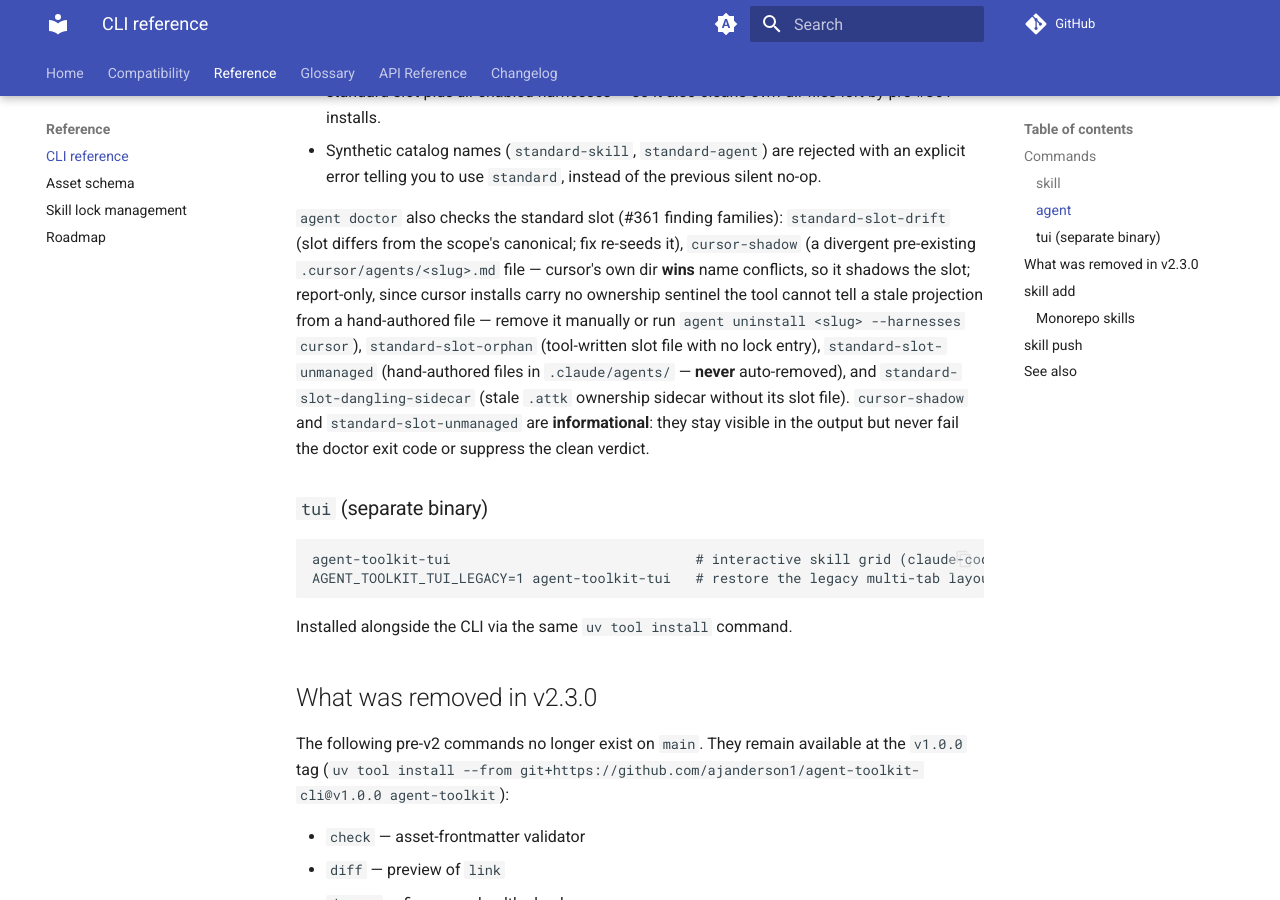
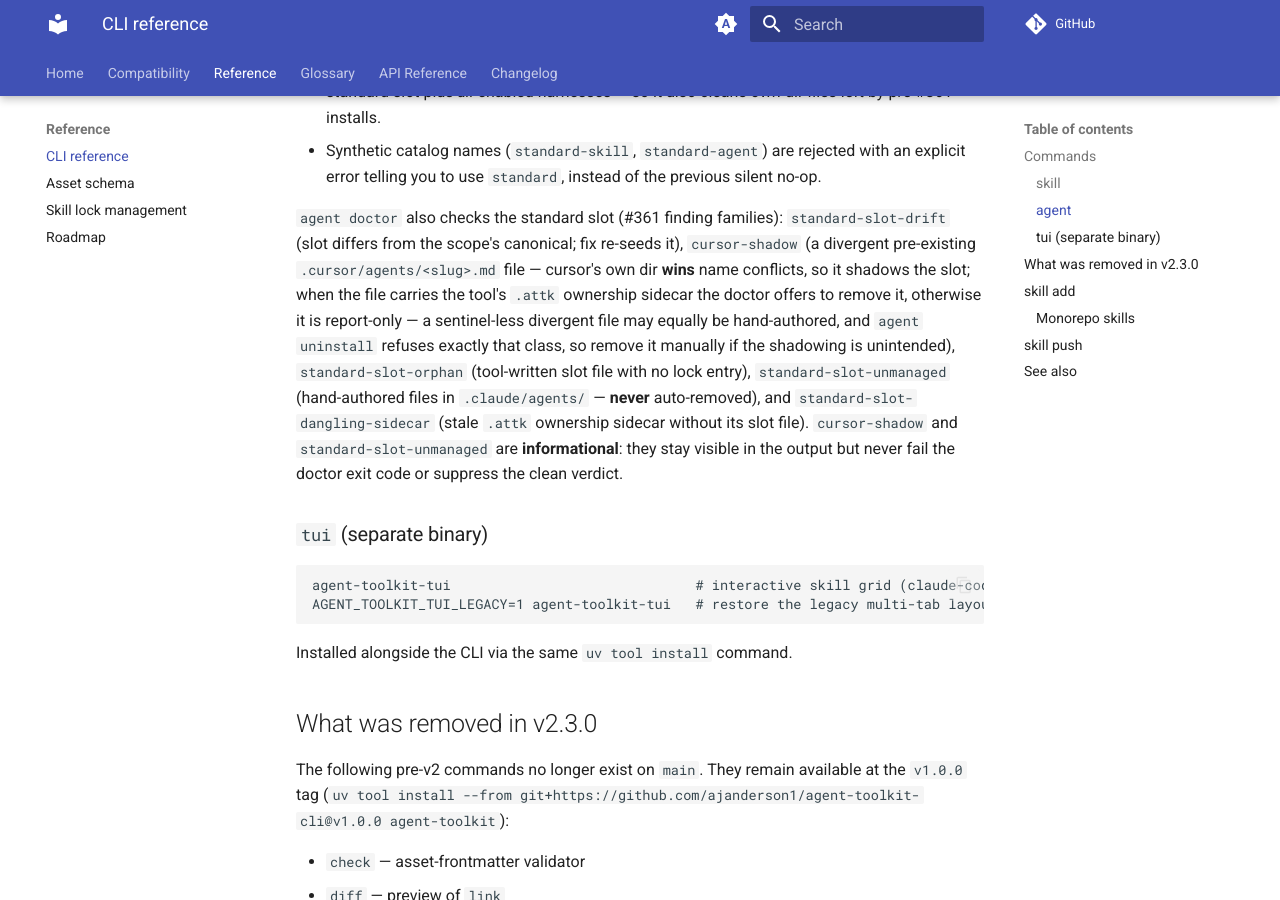
Before and after one commit to ajanderson1/agent-toolkit-cli, an MkDocs documentation site: the page built from docs/agent-toolkit/cli.md, in a window 1280 px wide and 900 px high, scrolled down 1494 px. Built offline with MkDocs 1.6.1 and Material for MkDocs 9.7.7, drawn with Linux system fonts in a browser that asks for light colours; comment, search, counter and statistics services are not loaded.

Commit message:
docs(agent): cursor-shadow fix is sentinel-gated; all adapters write sidecars
Refs #368

Device: atlas

```diff
--- a/docs/agent-toolkit/cli.md
+++ b/docs/agent-toolkit/cli.md
@@ -44,7 +44,7 @@ agent-toolkit-cli agent uninstall my-agent -g                     # maximal swee
 - `agent install` with no `--harnesses` defaults covered-aware: the standard slot plus every enabled harness the slot does **not** cover at that scope (no redundant own-dir copies for the covered readers). `agent uninstall` with no `--harnesses` deliberately stays **maximal** — the standard slot plus *all* enabled harnesses — so it also cleans own-dir files left by pre-#361 installs.
 - Synthetic catalog names (`standard-skill`, `standard-agent`) are rejected with an explicit error telling you to use `standard`, instead of the previous silent no-op.
 
-`agent doctor` also checks the standard slot (#361 finding families): `standard-slot-drift` (slot differs from the scope's canonical; fix re-seeds it), `cursor-shadow` (a divergent pre-existing `.cursor/agents/<slug>.md` file — cursor's own dir **wins** name conflicts, so it shadows the slot; report-only, since cursor installs carry no ownership sentinel the tool cannot tell a stale projection from a hand-authored file — remove it manually or run `agent uninstall <slug> --harnesses cursor`), `standard-slot-orphan` (tool-written slot file with no lock entry), `standard-slot-unmanaged` (hand-authored files in `.claude/agents/` — **never** auto-removed), and `standard-slot-dangling-sidecar` (stale `.attk` ownership sidecar without its slot file). `cursor-shadow` and `standard-slot-unmanaged` are **informational**: they stay visible in the output but never fail the doctor exit code or suppress the clean verdict.
+`agent doctor` also checks the standard slot (#361 finding families): `standard-slot-drift` (slot differs from the scope's canonical; fix re-seeds it), `cursor-shadow` (a divergent pre-existing `.cursor/agents/<slug>.md` file — cursor's own dir **wins** name conflicts, so it shadows the slot; when the file carries the tool's `.attk` ownership sidecar the doctor offers to remove it, otherwise it is report-only — a sentinel-less divergent file may equally be hand-authored, and `agent uninstall` refuses exactly that class, so remove it manually if the shadowing is unintended), `standard-slot-orphan` (tool-written slot file with no lock entry), `standard-slot-unmanaged` (hand-authored files in `.claude/agents/` — **never** auto-removed), and `standard-slot-dangling-sidecar` (stale `.attk` ownership sidecar without its slot file). `cursor-shadow` and `standard-slot-unmanaged` are **informational**: they stay visible in the output but never fail the doctor exit code or suppress the clean verdict.
 
 ### `tui` (separate binary)
 
```
